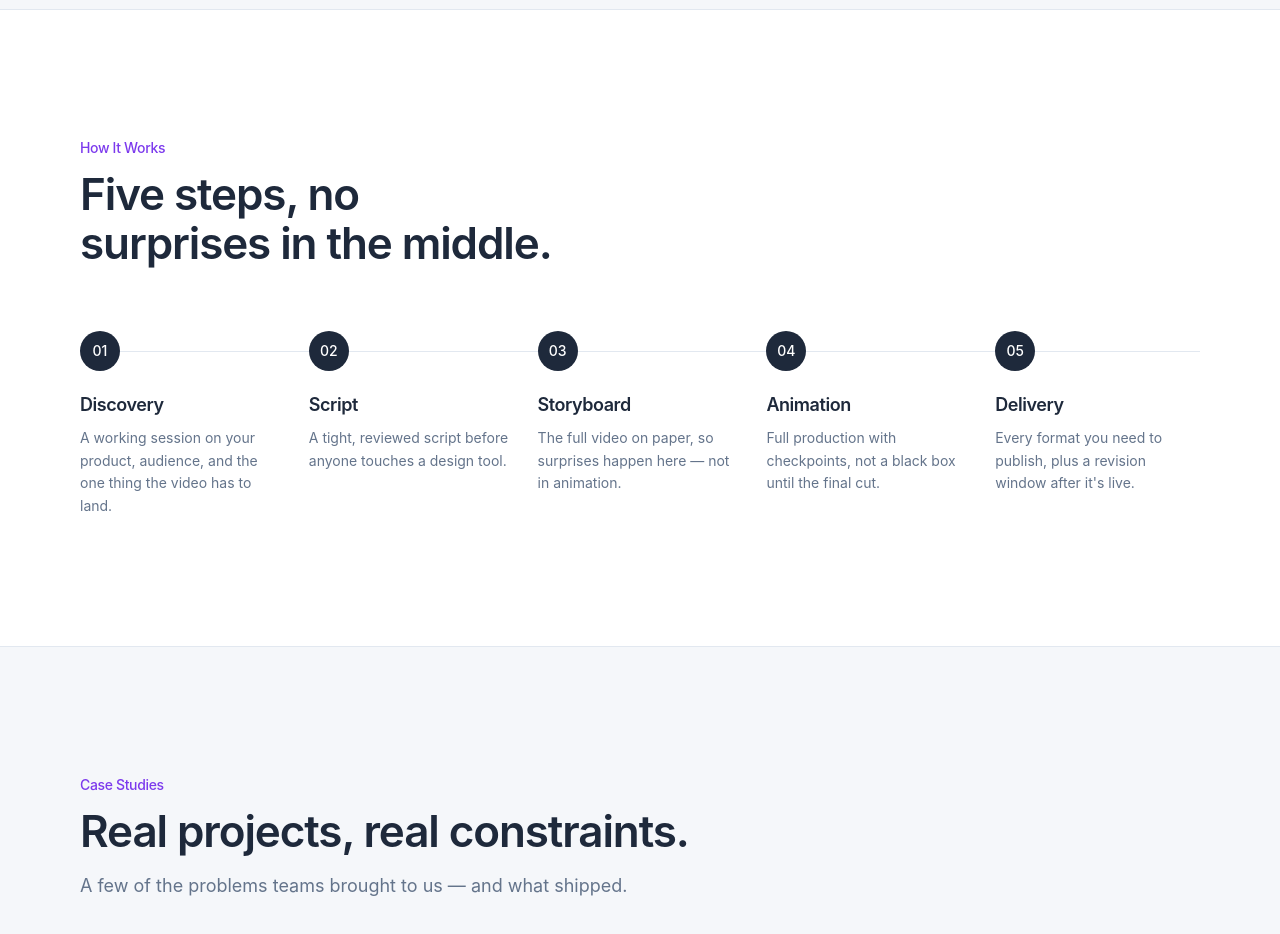
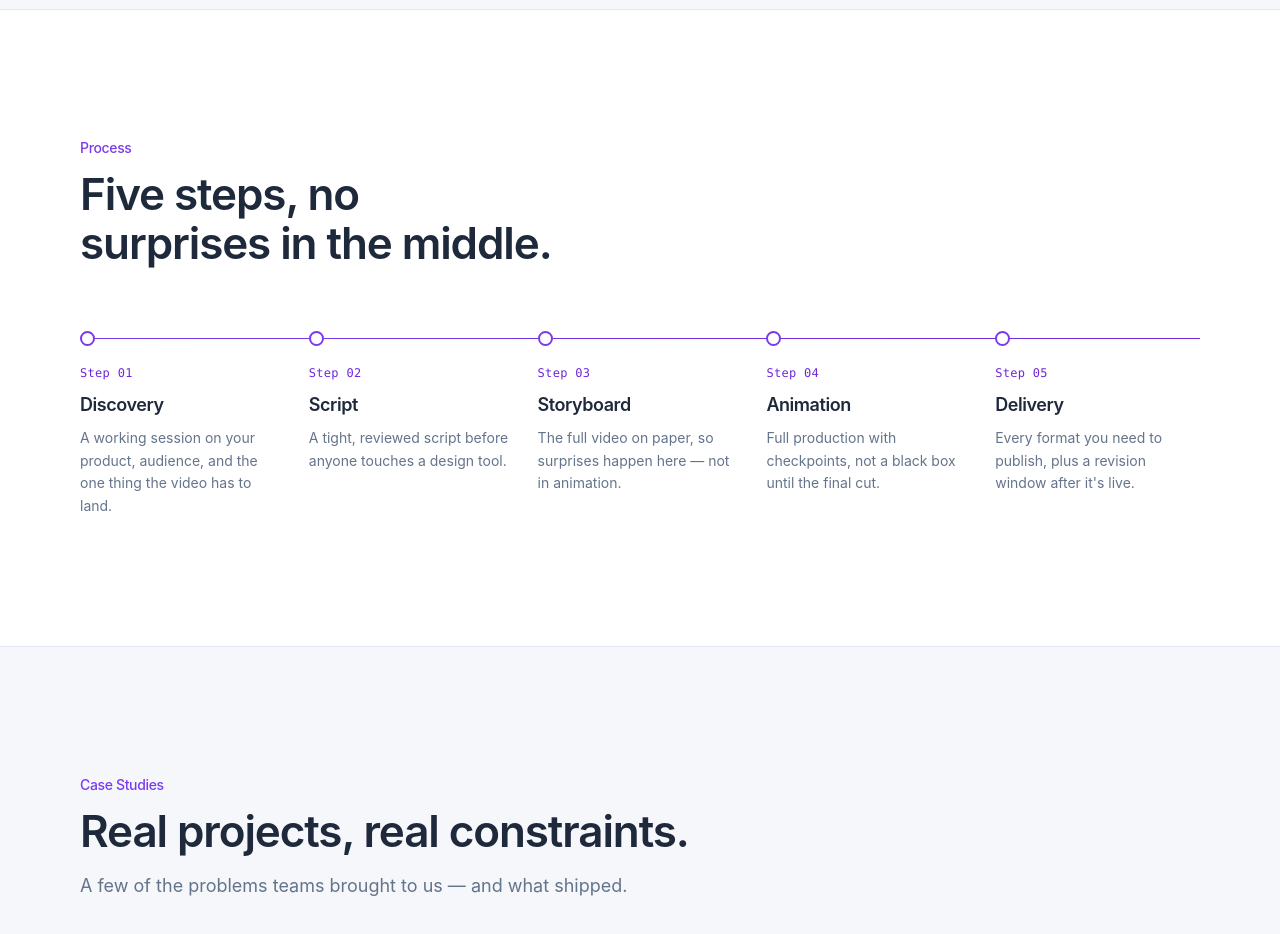
Before and after one commit to saurabhwebdew/explainkit, a Next.js app: page / in a window 1280 px wide. Shown: the part 5260-6194 px from the top of the page. Built offline with nearby package versions, Linux system fonts and the light colour scheme.

Commit message:
Update how-it-works.tsx

```diff
--- a/components/home/how-it-works.tsx
+++ b/components/home/how-it-works.tsx
@@ -3,34 +3,40 @@
 import { motion } from "framer-motion";
 import { Container } from "@/components/ui/container";
 import { SectionTitle } from "@/components/ui/section-title";
-import { RevealGroup, Reveal } from "@/components/ui/reveal";
+import { Reveal } from "@/components/ui/reveal";
 import { process } from "@/lib/data";
 
 export function HowItWorks() {
   return (
     <section id="process" className="py-24 md:py-32 bg-surface border-y border-line">
       <Container>
-        <SectionTitle eyebrow="How It Works" title="Five steps, no surprises in the middle." />
+        <SectionTitle eyebrow="Process" title="Five steps, no surprises in the middle." />
 
-        <div className="relative">
-          <div className="hidden md:block absolute top-5 left-0 right-0 h-px bg-line" />
-          <RevealGroup
-            className="grid md:grid-cols-5 gap-8 md:gap-6 relative"
-            stagger={0.1}
-          >
-            {process.map((item) => (
-              <Reveal key={item.step} className="relative">
-                <motion.div
-                  whileHover={{ y: -3 }}
-                  className="w-10 h-10 rounded-full bg-ink text-white grid place-items-center text-sm font-medium relative z-10"
-                >
-                  {item.step}
-                </motion.div>
-                <h3 className="font-semibold text-lg mt-5 tracking-tight">{item.title}</h3>
+        <div className="relative mt-6">
+          {/* Track line + animated fill — mirrors the reference's scroll-triggered progress bar */}
+          <div className="hidden md:block absolute top-[7px] left-0 right-0 h-px bg-line" />
+          <motion.div
+            className="hidden md:block absolute top-[7px] left-0 h-px bg-accent-gradient"
+            initial={{ width: "0%" }}
+            whileInView={{ width: "100%" }}
+            viewport={{ once: true, margin: "-100px" }}
+            transition={{ duration: 1.4, ease: [0.16, 1, 0.3, 1] }}
+          />
+
+          <div className="grid md:grid-cols-5 gap-8 md:gap-6 relative">
+            {process.map((item, i) => (
+              <Reveal key={item.step} delay={i * 0.08} className="relative pt-7">
+                {/* Dot marker on the track */}
+                <span className="hidden md:block absolute top-0 left-0 w-[15px] h-[15px] rounded-full bg-surface border-2 border-accent-600" />
+
+                <span className="font-mono text-xs text-accent-700 tracking-wide">
+                  Step {item.step}
+                </span>
+                <h3 className="font-semibold text-lg mt-2 tracking-tight">{item.title}</h3>
                 <p className="mt-2 text-sm text-muted leading-relaxed">{item.description}</p>
               </Reveal>
             ))}
-          </RevealGroup>
+          </div>
         </div>
       </Container>
     </section>
```
